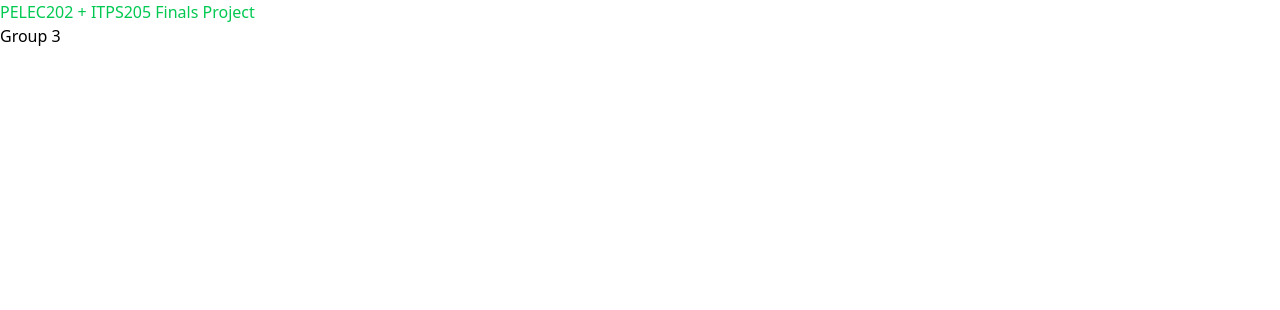
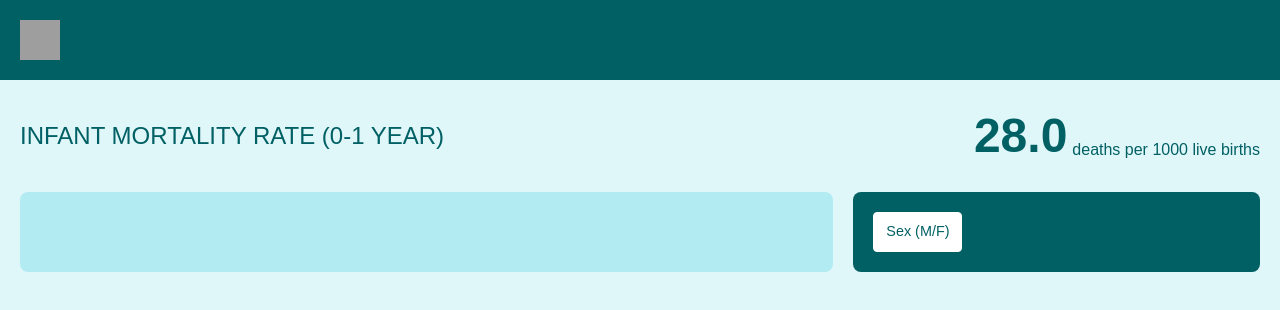
Before and after one commit to khianvictorycalderon/pelec202-itps205-finals-project-g3, a React (Create React App) app: page / in a window 1280 px wide. Shown: the top 310 px of the page. Built offline with nearby package versions, Linux system fonts and the light colour scheme; grey boxes are pictures that could not be loaded.

Commit message:
added two record cards

```diff
--- /dev/null
+++ b/src/App.css
@@ -0,0 +1,174 @@
+/* Container and Layout */
+.gho-container {
+  background-color: #e0f7fa;
+  min-height: 100vh;
+  font-family: Arial, sans-serif;
+  color: #333;
+}
+
+/* Header Styles */
+.gho-header {
+  background-color: #006064;
+  color: #fff;
+  padding: 20px;
+  display: flex;
+  align-items: center;
+  justify-content: space-between;
+}
+
+.gho-logo-section {
+  display: flex;
+  align-items: center;
+}
+
+.gho-logo {
+  width: 40px;
+  height: 40px;
+  margin-right: 10px;
+}
+
+.gho-title h1 {
+  font-size: 1.2rem;
+  margin: 0;
+}
+
+.gho-subtitle {
+  font-size: 0.8rem;
+  margin: 0;
+  opacity: 0.7;
+}
+
+.gho-nav {
+  display: flex;
+  gap: 20px;
+  font-size: 0.9rem;
+  cursor: pointer;
+}
+
+.gho-search-container {
+  position: relative;
+}
+
+.gho-search-input {
+  padding: 8px;
+  border: 1px solid #ccc;
+  border-radius: 4px;
+  font-size: 0.9rem;
+}
+
+/* Main Content */
+.gho-main {
+  padding: 20px;
+}
+
+.gho-summary-header {
+  display: flex;
+  justify-content: space-between;
+  align-items: center;
+  margin-bottom: 20px;
+}
+
+.gho-main-title {
+  color: #006064;
+  font-size: 1.5rem;
+  margin: 0;
+}
+
+.gho-stat-display {
+  display: flex;
+  align-items: flex-end;
+  color: #006064;
+}
+
+.gho-stat-value {
+  font-size: 3rem;
+  font-weight: bold;
+}
+
+.gho-stat-unit {
+  font-size: 1rem;
+  margin-left: 5px;
+  margin-bottom: 10px;
+}
+
+/* Content Grid */
+.gho-grid {
+  display: grid;
+  grid-template-columns: 2fr 1fr;
+  gap: 20px;
+}
+
+.gho-info-card {
+  background-color: #b2ebf2;
+  padding: 20px;
+  border-radius: 8px;
+}
+
+.gho-sidebar-card {
+  background-color: #006064;
+  color: #fff;
+  padding: 20px;
+  border-radius: 8px;
+}
+
+.gho-card-heading {
+  color: #006064;
+  font-size: 1.1rem;
+  margin-bottom: 10px;
+  margin-top: 20px;
+}
+
+.gho-card-heading:first-child {
+  margin-top: 0;
+}
+
+.gho-card-text {
+  font-size: 0.9rem;
+  margin-bottom: 20px;
+}
+
+/* Sidebar Specifics */
+.gho-sidebar-heading {
+  font-size: 1.1rem;
+  margin-bottom: 10px;
+}
+
+.gho-toggle-group {
+  display: flex;
+  flex-wrap: wrap;
+  gap: 10px;
+}
+
+.gho-toggle-btn {
+  background-color: transparent;
+  color: #fff;
+  border: 1px solid #fff;
+  padding: 8px 12px;
+  border-radius: 4px;
+  font-size: 0.9rem;
+  cursor: pointer;
+  transition: 0.2s;
+}
+
+.gho-toggle-btn.active {
+  background-color: #fff;
+  color: #006064;
+}
+
+.gho-link-list {
+  display: flex;
+  flex-direction: column;
+  gap: 12px;
+  font-size: 0.9rem;
+}
+
+.gho-link {
+  color: #fff;
+  text-decoration: none;
+  display: flex;
+  align-items: center;
+}
+
+.gho-link:hover {
+  text-decoration: underline;
+}
--- a/src/App.js
+++ b/src/App.js
@@ -1,8 +1,71 @@
-export default function App() {
+import React from 'react';
+import './App.css';
+
+const GlobalHealthObservatoryPage = () => {
+  const disaggregationOptions = ['Sex (M/F)'];
+
   return (
-    <>
-      <h1 className="text-green-500">PELEC202 + ITPS205 Finals Project</h1>
-      <p>Group 3</p>
-    </>
+    <div className="gho-container">
+      <header className="gho-header">
+        <div className="gho-logo-section">
+          <img src="your-logo-url.png" alt="GHO Logo" className="gho-logo" />
+          <div className="gho-title">
+
+          </div>
+        </div>
+
+
+        <div className="gho-search-container">
+
+        </div>
+      </header>
+
+      <main className="gho-main">
+        <div className="gho-summary-header">
+          <h2 className="gho-main-title">INFANT MORTALITY RATE (0-1 YEAR)</h2>
+          <div className="gho-stat-display">
+            <span className="gho-stat-value">28.0</span>
+            <span className="gho-stat-unit">deaths per 1000 live births</span>
+          </div>
+        </div>
+
+        <div className="gho-grid">
+          <section className="gho-info-card">
+
+            <div style={{ display: 'flex', gap: '40px' }}>
+              <div>
+
+              </div>
+              <div>
+
+              </div>
+            </div>
+
+
+          </section>
+
+          <section className="gho-sidebar-card">
+
+            <div className="gho-toggle-group">
+              {disaggregationOptions.map((item, index) => (
+                <button
+                  key={index}
+                  className={`gho-toggle-btn ${index === 0 ? 'active' : ''}`}
+                >
+                  {item}
+                </button>
+              ))}
+            </div>
+
+
+            <div className="gho-link-list">
+
+            </div>
+          </section>
+        </div>
+      </main>
+    </div>
   );
-}
+};
+
+export default GlobalHealthObservatoryPage;
```
